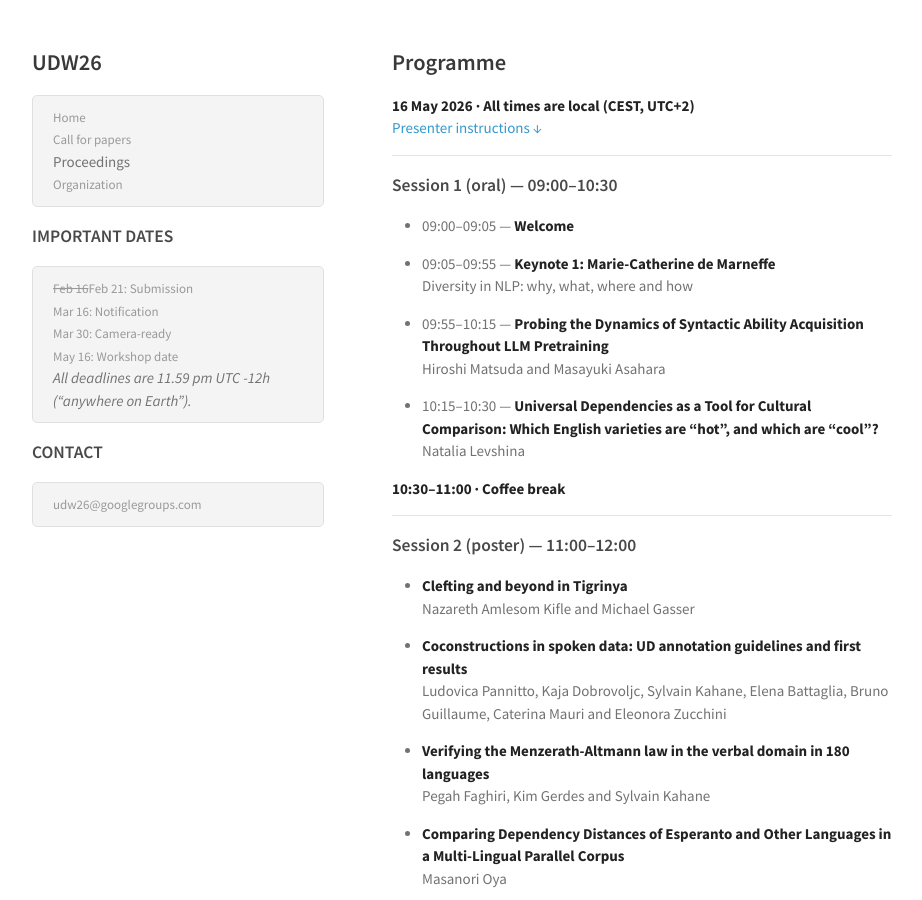
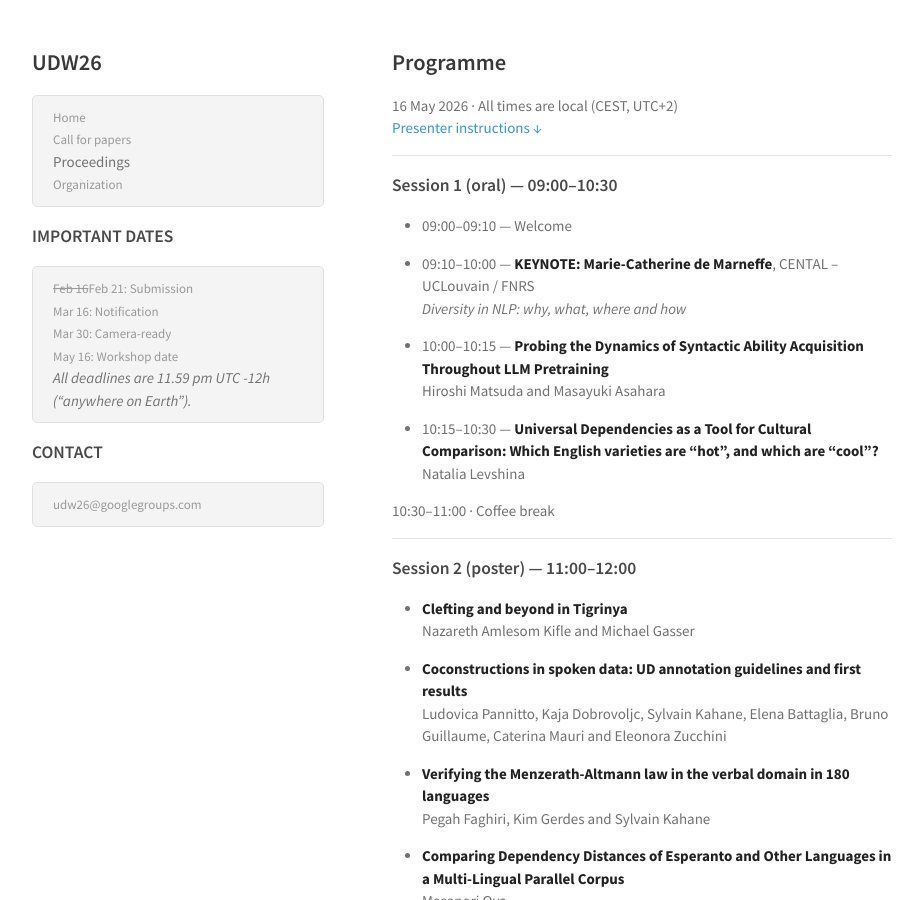
Before and after one commit to UniversalDependencies/udw26, a Jekyll site: the page built from program.md, in a window 1280 px wide and 900 px high. Shown: the whole window, without its empty margins (178-1100 px from the left). Built offline with Jekyll 4.4.1, drawn with Linux system fonts in a browser that asks for light colours; some of the changed text lies outside the part shown.

Commit message:
Update program.md

```diff
--- a/program.md
+++ b/program.md
@@ -5,25 +5,25 @@ title: Program
 
 ## Programme
 
-**16 May 2026 · All times are local (CEST, UTC+2)**
+16 May 2026 · All times are local (CEST, UTC+2)
 [Presenter instructions ↓](#presenter-instructions)
 
 ---
 
 ### Session 1 (oral) — 09:00–10:30
 
-- 09:00–09:05 — **Welcome**
+- 09:00–09:10 — Welcome
 
-- 09:05–09:55 — **Keynote 1: Marie-Catherine de Marneffe**
-  Diversity in NLP: why, what, where and how
+- 09:10–10:00 — **KEYNOTE: Marie-Catherine de Marneffe**, CENTAL – UCLouvain / FNRS
+  _Diversity in NLP: why, what, where and how_
 
-- 09:55–10:15 — **Probing the Dynamics of Syntactic Ability Acquisition Throughout LLM Pretraining**
+- 10:00–10:15 — **Probing the Dynamics of Syntactic Ability Acquisition Throughout LLM Pretraining**
   Hiroshi Matsuda and Masayuki Asahara
 
 - 10:15–10:30 — **Universal Dependencies as a Tool for Cultural Comparison: Which English varieties are "hot", and which are "cool"?**
   Natalia Levshina
 
-**10:30–11:00 · Coffee break**
+10:30–11:00 · Coffee break
 
 ---
 
@@ -96,7 +96,7 @@ title: Program
 - 15:45–16:00 — **Bringing Information Structure to Universal Dependencies**
   Andrew Dyer, Nikolett Mus, Claudia Corbetta and Sylvain Kahane
 
-**16:00–16:30 · Coffee break**
+16:00–16:30 · Coffee break
 
 ---
 
@@ -140,9 +140,7 @@ title: Program
 
 ---
 
-### 17:30–18:00
-
-- **Community discussion and closing**
+### 17:30–18:00 — Community discussion and closing
 
 ---
 
```
Also changed, not shown: other parts of program.md (+3 -3 lines).
